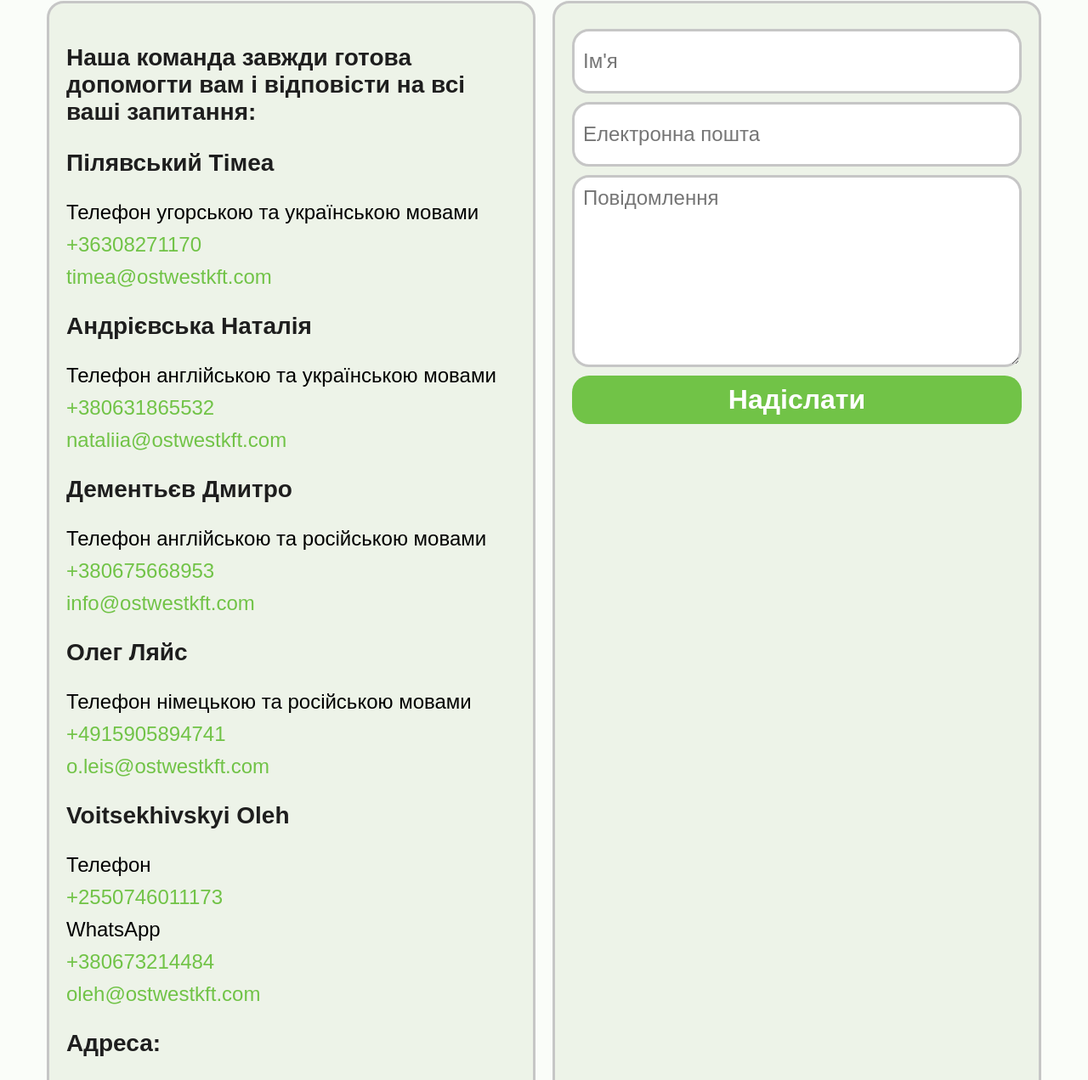
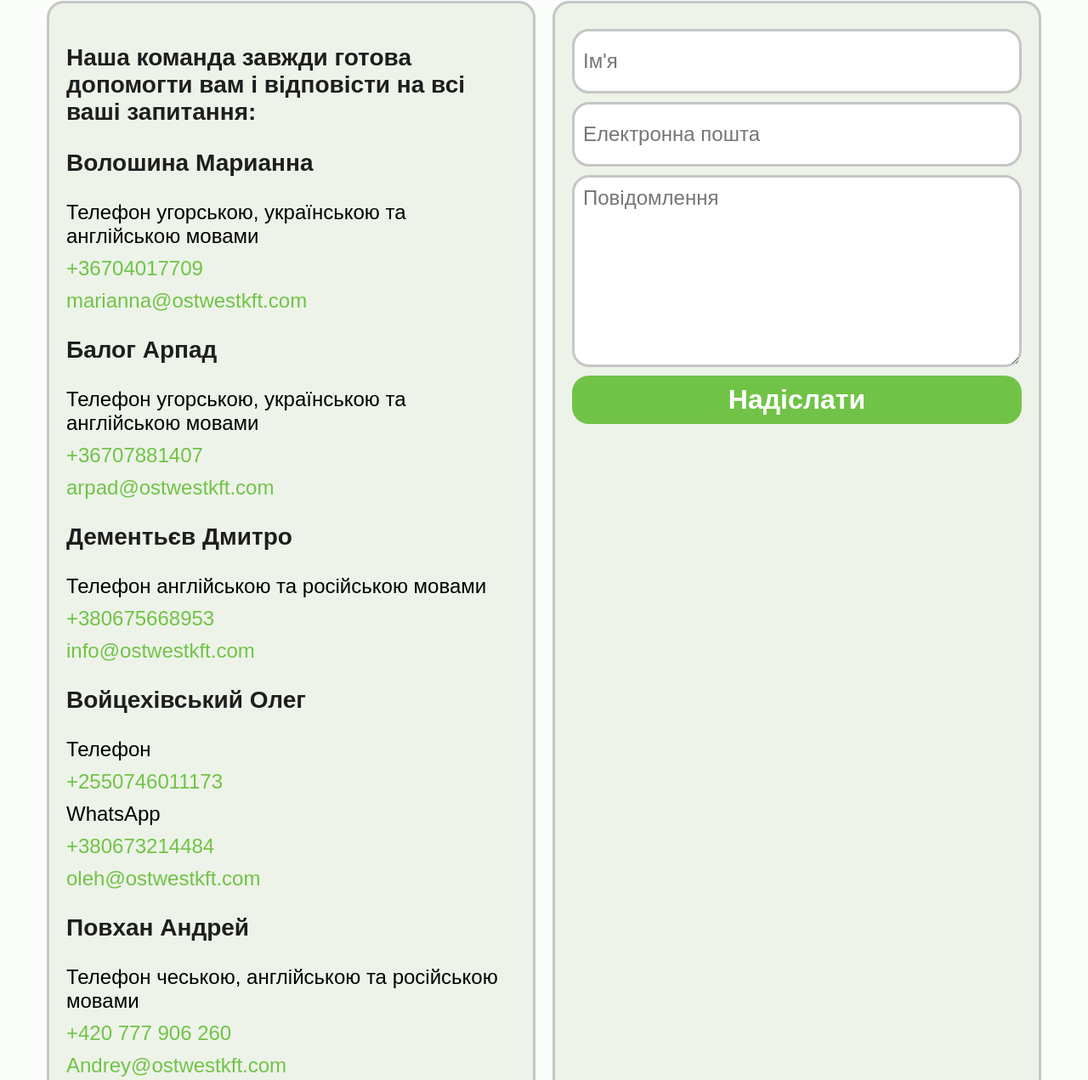
Before and after one commit to ostwestkft/ostwestkft.github.io, a website: page index-ukr.html in a window 1280 px wide. Shown: the part 3891-5162 px from the top of the page at 85% size. Drawn offline with Linux system fonts and the light colour scheme.

Commit message:
update contacts

```diff
--- a/index-ukr.html
+++ b/index-ukr.html
@@ -159,28 +159,28 @@
             <div class="container">
                 <div class="contact-info">
                     <h3>Наша команда завжди готова допомогти вам і відповісти на всі ваші запитання:</h3>
-                    <h3>Пілявський Тімеа</h3>
-                    <p>Телефон угорською та українською мовами</p>
-                    <p><a href="tel:+36308271170">+36308271170</a></p>
-                    <p><a href="mailto:timea@ostwestkft.com">timea@ostwestkft.com</a></p>
-                    <h3>Андрієвська Наталія</h3>
-                    <p>Телефон англійською та українською мовами</p>
-                    <p><a href="tel:+380631865532">+380631865532</a></p>
-                    <p><a href="mailto:nataliia@ostwestkft.com">nataliia@ostwestkft.com</a></p>
+                    <h3>Волошина Марианна</h3>
+                    <p>Телефон угорською, українською та англійською мовами</p>
+                    <p><a href="tel:+36704017709">+36704017709</a></p>
+                    <p><a href="mailto:marianna@ostwestkft.com">marianna@ostwestkft.com</a></p>
+                    <h3>Балог Арпад</h3>
+                    <p>Телефон угорською, українською та англійською мовами</p>
+                    <p><a href="tel:+36707881407">+36707881407</a></p>
+                    <p><a href="mailto:arpad@ostwestkft.com">arpad@ostwestkft.com</a></p>
                     <h3>Дементьєв Дмитро</h3>
                     <p>Телефон англійською та російською мовами</p>
                     <p><a href="tel:+380675668953">+380675668953</a></p>
                     <p><a href="mailto:info@ostwestkft.com">info@ostwestkft.com</a></p>
-                    <h3>Олег Ляйс</h3>
-                    <p>Телефон німецькою та російською мовами</p>
-                    <p><a href="tel:+4915905894741">+4915905894741</a></p>
-                    <p><a href="mailto:o.leis@ostwestkft.com">o.leis@ostwestkft.com</a></p>
-                    <h3>Voitsekhivskyi Oleh</h3>
+                    <h3>Войцехівський Олег</h3>
                     <p>Телефон</p>
                     <p><a href="tel:+2550746011173">+2550746011173</a></p>
                     <p>WhatsApp</p>
                     <p><a href="tel:+380673214484">+380673214484</a></p>
                     <p><a href="mailto:oleh@ostwestkft.com">oleh@ostwestkft.com</a></p>
+                    <h3>Повхан Андрей</h3>
+                    <p>Телефон чеською, англійською та російською мовами</p>
+                    <p><a href="tel:+420777906260">+420 777 906 260</a></p>
+                    <p><a href="mailto:Andrey@ostwestkft.com">Andrey@ostwestkft.com</a></p>
                     <h3>Адреса:</h3>
                     <p>4026 Debrecen, Péterfia u. 4, IV/406 </p>
                     <h3>Реєстраційний номер:</h3>
```
Also changed, not shown: index-deu.html (+12 -12 lines), index-eng.html (+12 -12 lines), index.html (+12 -12 lines).
